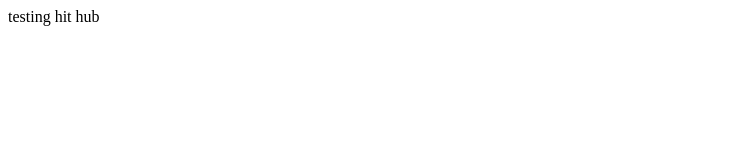
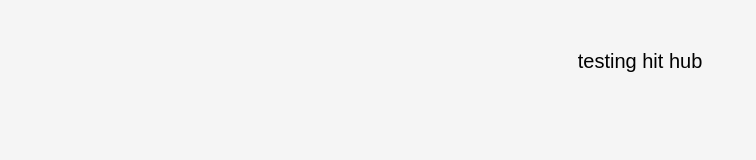
Before and after one commit to moaath300/test, a plain HTML site: page index.html in a window 1280 px wide. Shown: the whole page, without its empty margins (0-756 px from the left). Drawn offline with Linux system fonts and the light colour scheme.

Commit message:
اضافة الستايل

```diff
--- a/index.html
+++ b/index.html
@@ -1,5 +1,8 @@
 <html>
-  <body>
+<head>
+    <link rel="stylesheet" href="style.css">
+</head>
+<body>
     testing hit hub
-  </body>
+</body>
 </html>
--- a/style.css
+++ b/style.css
@@ -1,4 +1,11 @@
 *{
 
-font-size: 1.2rem;
+font-size: 20;
 }
+
+body {
+    background-color: #f5f5f5;
+    font-family: Arial, sans-serif;
+    text-align: center;
+    margin-top: 50px;
+}
```
